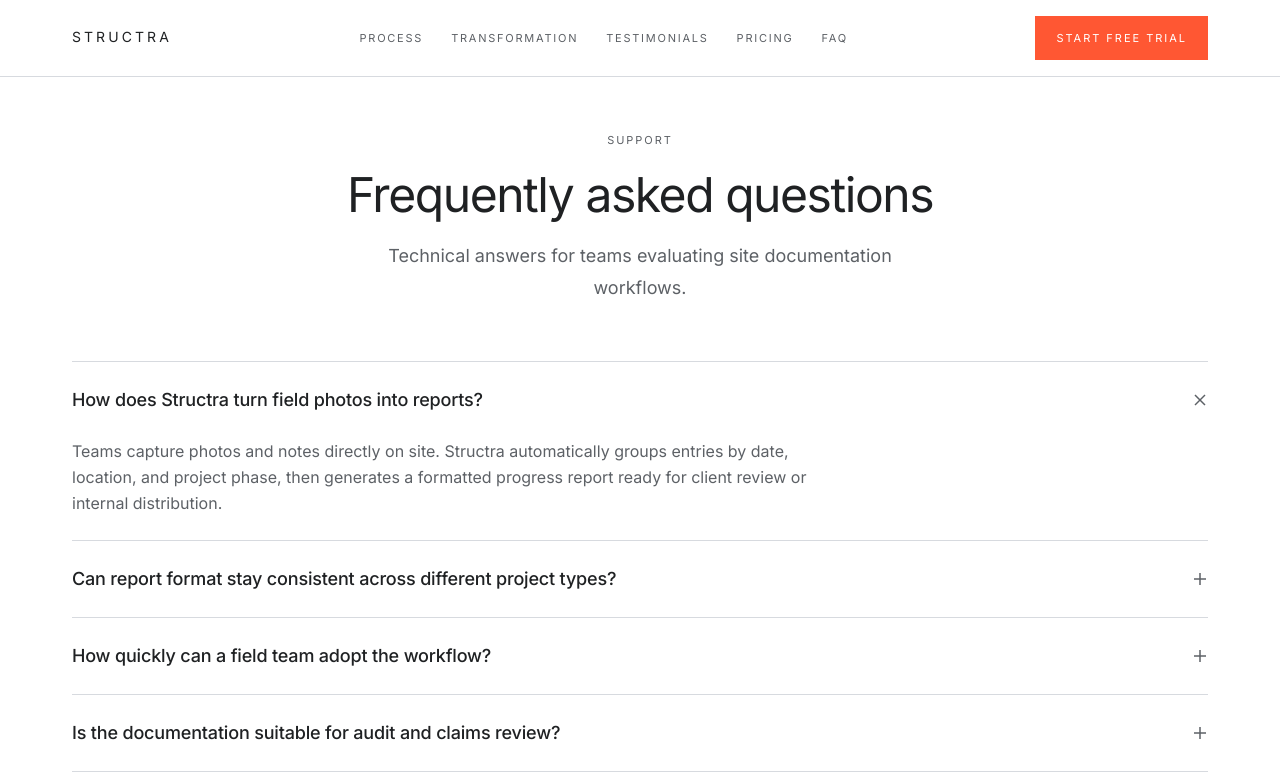
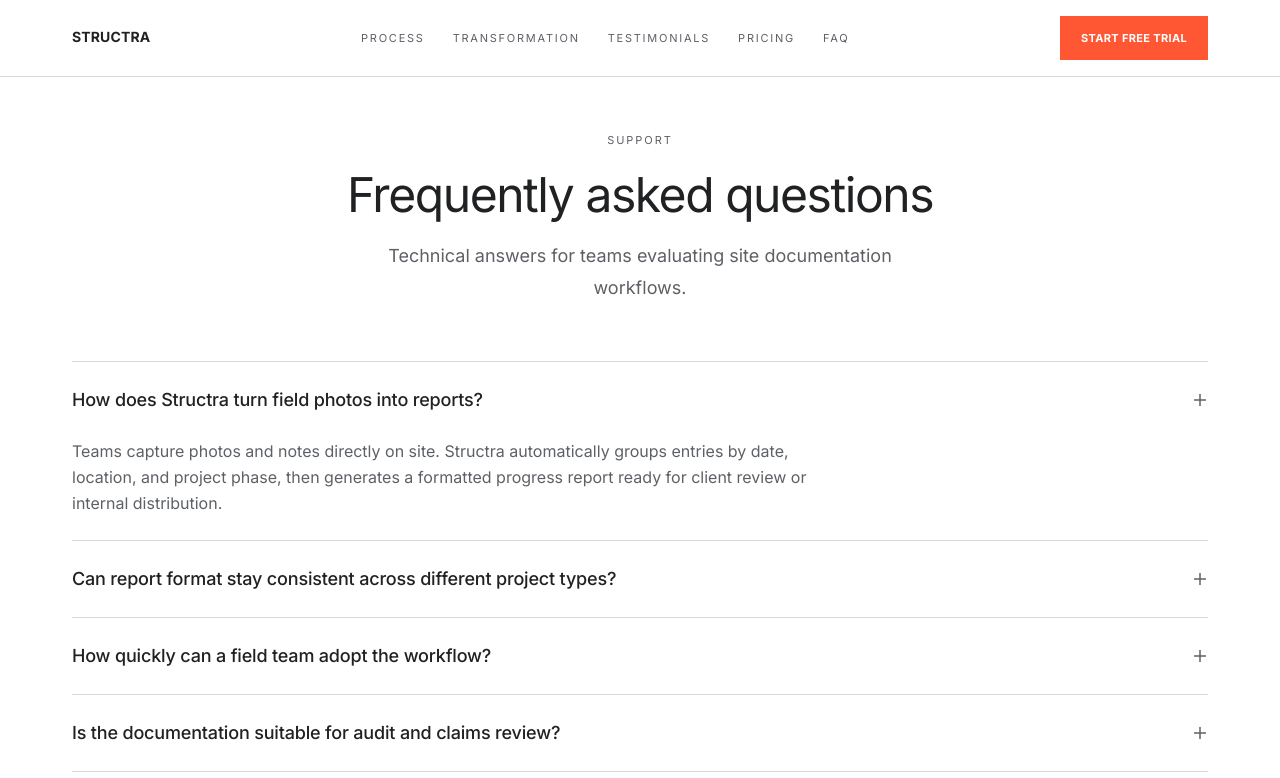
Before and after one commit to fudailzafar/structra, a React (Vite) app: page / in a window 1280 px wide. Both pictures are taken after a click on the button "How does Structra turn field photos into reports?". Shown: the part 4481-5259 px from the top of the page. Built offline with nearby package versions, Linux system fonts and the light colour scheme.

Commit message:
feat: implement scroll-reveal animations and staggered hero entrance transitions

```diff
--- a/src/components/ButtonLink.tsx
+++ b/src/components/ButtonLink.tsx
@@ -3,13 +3,13 @@
 type ButtonVariant = "primary" | "outline" | "ghost";
 
 const baseClasses =
-  "inline-flex items-center justify-center border px-5 py-3 font-[var(--font-mono)] text-[11px] uppercase tracking-[0.18em] transition-colors duration-200";
+  "inline-flex items-center justify-center border px-5 py-3 font-[var(--font-mono)] text-[11px] font-bold uppercase tracking-[0.03em] transition-all duration-150 ease-out";
 
 const variantClasses: Record<ButtonVariant, string> = {
   primary:
-    "border-[var(--fw-accent)] bg-[var(--fw-accent)] text-white hover:border-[#e24b2a] hover:bg-[#e24b2a]",
-  outline: "border-[var(--fw-border-strong)] bg-transparent text-[var(--fw-text)] hover:bg-[var(--fw-concrete)]",
-  ghost: "border-transparent bg-transparent text-[var(--fw-muted)] hover:border-[var(--fw-border)] hover:text-[var(--fw-text)]",
+    "border-[var(--fw-accent)] bg-[var(--fw-accent)] text-white hover:border-[#e24b2a] hover:bg-[#e24b2a] hover:-translate-y-px active:translate-y-0",
+  outline: "border-[var(--fw-border-strong)] bg-transparent text-[var(--fw-text)] hover:border-[var(--fw-text)] hover:bg-[var(--fw-concrete)] active:bg-[var(--fw-border)]",
+  ghost: "border-transparent bg-transparent text-[var(--fw-muted)] hover:border-[var(--fw-border)] hover:text-[var(--fw-text)] active:bg-[var(--fw-concrete)]",
 };
 
 type ButtonLinkProps = {
--- a/src/components/PricingTier.tsx
+++ b/src/components/PricingTier.tsx
@@ -22,7 +22,7 @@
   className = "",
 }: PricingTierProps) {
   return (
-    <article className={`flex h-full flex-col px-6 py-8 md:px-8 md:py-10 ${isPrimary ? "bg-[var(--fw-concrete)]" : "bg-[var(--fw-bg)]"} ${className}`.trim()}>
+    <article className={`flex h-full flex-col px-6 py-8 transition-colors duration-150 ease-out md:px-8 md:py-10 ${isPrimary ? "bg-[var(--fw-concrete)]" : "bg-[var(--fw-bg)] hover:bg-[var(--fw-surface)]"} ${className}`.trim()}>
       <header>
         <p className="font-[var(--font-mono)] text-[11px] uppercase tracking-[0.18em] text-[var(--fw-muted)]">{name}</p>
         <p className="mt-4 text-5xl leading-none tracking-[-0.04em] text-[var(--fw-text)] md:text-6xl">{price}</p>
--- /dev/null
+++ b/src/hooks/useReveal.ts
@@ -0,0 +1,44 @@
+import { useEffect, useRef } from "react";
+import type { RefObject } from "react";
+
+/**
+ * Adds the "revealed" class to elements with class "reveal"
+ * when they enter the viewport. Triggers once per element.
+ */
+export function useReveal(containerRef: RefObject<HTMLElement | null>) {
+  const observerRef = useRef<IntersectionObserver | null>(null);
+
+  useEffect(() => {
+    const container = containerRef.current;
+    if (!container) return;
+
+    // Respect reduced motion
+    const prefersReduced = window.matchMedia("(prefers-reduced-motion: reduce)").matches;
+    if (prefersReduced) {
+      container.querySelectorAll(".reveal").forEach((el) => {
+        el.classList.add("revealed");
+      });
+      return;
+    }
+
+    observerRef.current = new IntersectionObserver(
+      (entries) => {
+        entries.forEach((entry) => {
+          if (entry.isIntersecting) {
+            entry.target.classList.add("revealed");
+            observerRef.current?.unobserve(entry.target);
+          }
+        });
+      },
+      { threshold: 0.15 },
+    );
+
+    container.querySelectorAll(".reveal").forEach((el) => {
+      observerRef.current?.observe(el);
+    });
+
+    return () => {
+      observerRef.current?.disconnect();
+    };
+  }, [containerRef]);
+}
--- a/src/pages/HomePage.tsx
+++ b/src/pages/HomePage.tsx
@@ -1,3 +1,5 @@
+import { useRef } from "react";
+import { useReveal } from "../hooks/useReveal";
 import { FinalCtaSection } from "../sections/FinalCtaSection";
 import { FaqSection } from "../sections/FaqSection";
 import { HeroSection } from "../sections/HeroSection";
@@ -7,15 +9,18 @@
 import { TransformationSection } from "../sections/TransformationSection";
 
 export function HomePage() {
+  const pageRef = useRef<HTMLDivElement>(null);
+  useReveal(pageRef);
+
   return (
-    <>
+    <div ref={pageRef}>
       <HeroSection />
-      <ProcessSection />
-      <TransformationSection />
-      <SocialProofSection />
-      <PricingSection />
-      <FaqSection />
-      <FinalCtaSection />
-    </>
+      <div className="reveal"><ProcessSection /></div>
+      <div className="reveal"><TransformationSection /></div>
+      <div className="reveal"><SocialProofSection /></div>
+      <div className="reveal"><PricingSection /></div>
+      <div className="reveal"><FaqSection /></div>
+      <div className="reveal"><FinalCtaSection /></div>
+    </div>
   );
 }
--- a/src/sections/FaqSection.tsx
+++ b/src/sections/FaqSection.tsx
@@ -39,31 +39,6 @@
       "General tools manage tasks and timelines. Structra focuses specifically on site documentation — converting raw field observations into structured, client-ready reports. It's built for the construction documentation workflow, not project scheduling.",
   },
 ];
-
-function FaqIcon({ isOpen }: { isOpen: boolean }) {
-  return (
-    <svg
-      width="16"
-      height="16"
-      viewBox="0 0 16 16"
-      fill="none"
-      aria-hidden="true"
-      className="shrink-0 text-[var(--fw-muted)]"
-    >
-      {isOpen ? (
-        <>
-          <line x1="3" y1="3" x2="13" y2="13" stroke="currentColor" strokeWidth="1.5" />
-          <line x1="13" y1="3" x2="3" y2="13" stroke="currentColor" strokeWidth="1.5" />
-        </>
-      ) : (
-        <>
-          <line x1="8" y1="2" x2="8" y2="14" stroke="currentColor" strokeWidth="1.5" />
-          <line x1="2" y1="8" x2="14" y2="8" stroke="currentColor" strokeWidth="1.5" />
-        </>
-      )}
-    </svg>
-  );
-}
 
 export function FaqSection() {
   const [openItemId, setOpenItemId] = useState<string | null>(null);
@@ -109,7 +84,19 @@
                     <span className="text-lg font-medium leading-7 tracking-[-0.01em] text-[var(--fw-text)]">
                       {item.question}
                     </span>
-                    <FaqIcon isOpen={isOpen} />
+                    {/* Animated +/× icon */}
+                    <svg
+                      width="16"
+                      height="16"
+                      viewBox="0 0 16 16"
+                      fill="none"
+                      aria-hidden="true"
+                      className="faq-icon shrink-0 text-[var(--fw-muted)]"
+                      data-open={isOpen}
+                    >
+                      <line x1="8" y1="2" x2="8" y2="14" stroke="currentColor" strokeWidth="1.5" />
+                      <line x1="2" y1="8" x2="14" y2="8" stroke="currentColor" strokeWidth="1.5" />
+                    </svg>
                   </button>
                 </h3>
 
@@ -117,11 +104,14 @@
                   id={answerId}
                   role="region"
                   aria-labelledby={questionId}
-                  className={isOpen ? "pb-6" : "hidden"}
+                  className="faq-answer"
+                  data-open={isOpen}
                 >
-                  <p className="max-w-3xl text-base leading-relaxed text-[var(--fw-muted)]">
-                    {item.answer}
-                  </p>
+                  <div className="faq-answer-inner">
+                    <p className="max-w-3xl pb-6 text-base leading-relaxed text-[var(--fw-muted)]">
+                      {item.answer}
+                    </p>
+                  </div>
                 </div>
               </div>
             );
--- a/src/sections/Navbar.tsx
+++ b/src/sections/Navbar.tsx
@@ -20,7 +20,7 @@
         <a
           href="/"
           aria-label="Structra home"
-          className="font-[var(--font-mono)] text-sm tracking-[0.22em] text-[var(--fw-text)]"
+          className="font-black text-sm tracking-[0.01em] text-[var(--fw-text)] [font-weight:900]"
         >
           STRUCTRA
         </a>
--- a/src/styles/index.css
+++ b/src/styles/index.css
@@ -5,3 +5,113 @@
 html {
   scroll-behavior: smooth;
 }
+
+/* ─── Scroll-reveal ─── */
+.reveal {
+  opacity: 0;
+  transform: translateY(12px);
+  transition: opacity 180ms ease-out, transform 180ms ease-out;
+}
+
+.reveal.revealed {
+  opacity: 1;
+  transform: translateY(0);
+}
+
+/* ─── Hero staggered entrance ─── */
+@keyframes hero-enter {
+  from {
+    opacity: 0;
+    transform: translateY(8px);
+  }
+  to {
+    opacity: 1;
+    transform: translateY(0);
+  }
+}
+
+.hero-enter {
+  animation: hero-enter 200ms ease-out both;
+}
+
+.hero-enter-delay-1 {
+  animation-delay: 60ms;
+}
+
+.hero-enter-delay-2 {
+  animation-delay: 120ms;
+}
+
+.hero-enter-delay-3 {
+  animation-delay: 180ms;
+}
+
+/* Hero mock window */
+@keyframes hero-window-enter {
+  from {
+    opacity: 0;
+    transform: scale(0.98);
+  }
+  to {
+    opacity: 1;
+    transform: scale(1);
+  }
+}
+
+.hero-window-enter {
+  animation: hero-window-enter 250ms ease-out 100ms both;
+}
+
+/* ─── FAQ expand/collapse ─── */
+.faq-answer {
+  display: grid;
+  grid-template-rows: 0fr;
+  opacity: 0;
+  transition: grid-template-rows 180ms ease-out, opacity 150ms ease-out;
+}
+
+.faq-answer[data-open="true"] {
+  grid-template-rows: 1fr;
+  opacity: 1;
+}
+
+.faq-answer-inner {
+  overflow: hidden;
+}
+
+/* FAQ icon rotation */
+.faq-icon {
+  transition: transform 150ms ease-out;
+}
+
+.faq-icon[data-open="true"] {
+  transform: rotate(90deg);
+}
+
+/* ─── Reduced motion ─── */
+@media (prefers-reduced-motion: reduce) {
+  html {
+    scroll-behavior: auto;
+  }
+
+  .reveal {
+    opacity: 1;
+    transform: none;
+    transition: none;
+  }
+
+  .hero-enter,
+  .hero-window-enter {
+    animation: none;
+    opacity: 1;
+    transform: none;
+  }
+
+  .faq-answer {
+    transition: none;
+  }
+
+  .faq-icon {
+    transition: none;
+  }
+}
```
Also changed, not shown: src/sections/HeroSection.tsx (+6 -6 lines).
